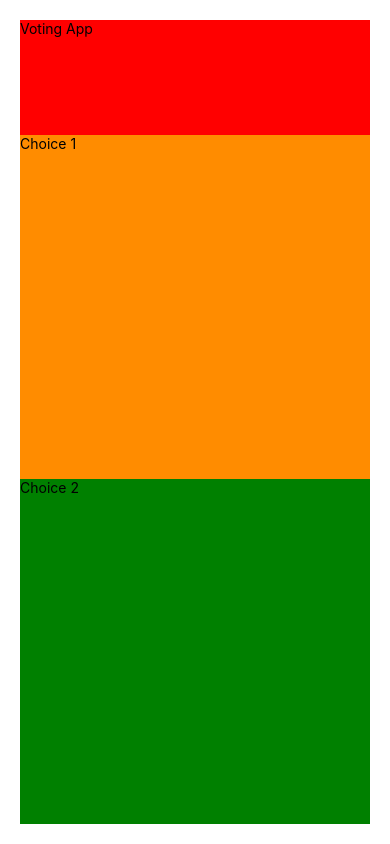
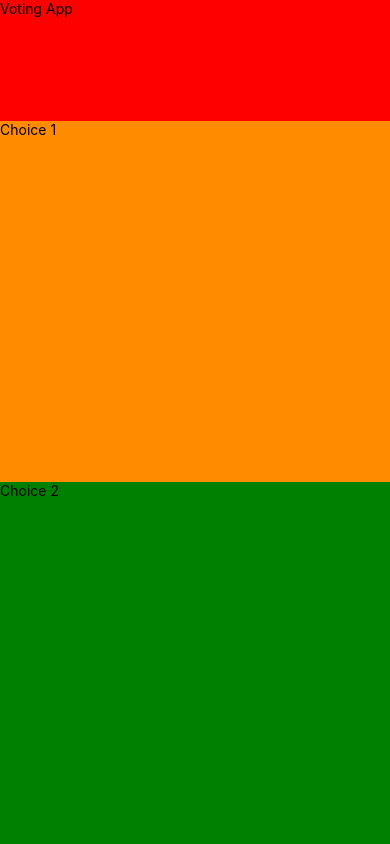
Before and after one commit to plexusplay/plexusplay-live, a React Native app in the folder audience-app/: screen / in a window 390 px wide. Built offline with nearby package versions, Linux system fonts and the light colour scheme.

Commit message:
remove padding

```diff
--- a/audience-app/App.js
+++ b/audience-app/App.js
@@ -28,6 +28,5 @@ export default function App() {
 const styles = StyleSheet.create({
   container: {
     flex: 1,
-    padding: 20,
   },
 });
```
